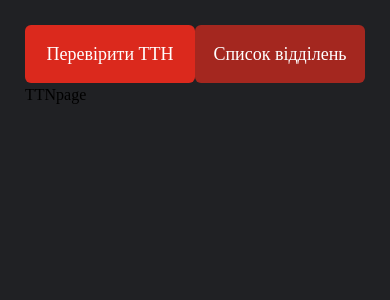
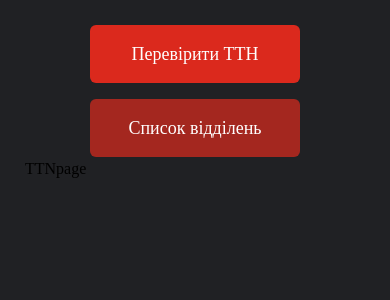
Before and after one commit to bambuuk/nova-poshta-tracking, a JavaScript app: page / in a window 390 px wide. Shown: the top 300 px of the page. Built offline with nearby package versions, Linux system fonts and the light colour scheme; the HTML template or start-up script is replaced by a standard one.

Commit message:
added adaptive for Headre component

```diff
--- a/src/components/Header.js
+++ b/src/components/Header.js
@@ -2,7 +2,7 @@ import { NavLink } from "react-router-dom";
 
 const Header = () => {
   return (
-    <header className="flex justify-around text-white text-lg font-medium">
+    <header className="flex flex-col items-center sm:flex-row sm:justify-around text-white text-lg font-medium">
       <div className="w-[210px]">
         <NavLink
           to="/"
@@ -17,7 +17,7 @@ const Header = () => {
           Перевірити ТТН
         </NavLink>
       </div>
-      <div className="w-[210px]">
+      <div className="w-[210px] mt-4 sm:mt-0">
         <NavLink
           to="/offices"
           className={({ isActive, isPending }) =>
--- a/src/pages/OfficesPage.js
+++ b/src/pages/OfficesPage.js
@@ -1,4 +1,3 @@
-import Header from "../components/Header";
 
 const OfficesPage = () => {
   return (
--- a/src/pages/TTNPage.js
+++ b/src/pages/TTNPage.js
@@ -1,4 +1,3 @@
-import Header from "../components/Header";
 
 const TTNPage = () => {
   return (
```
